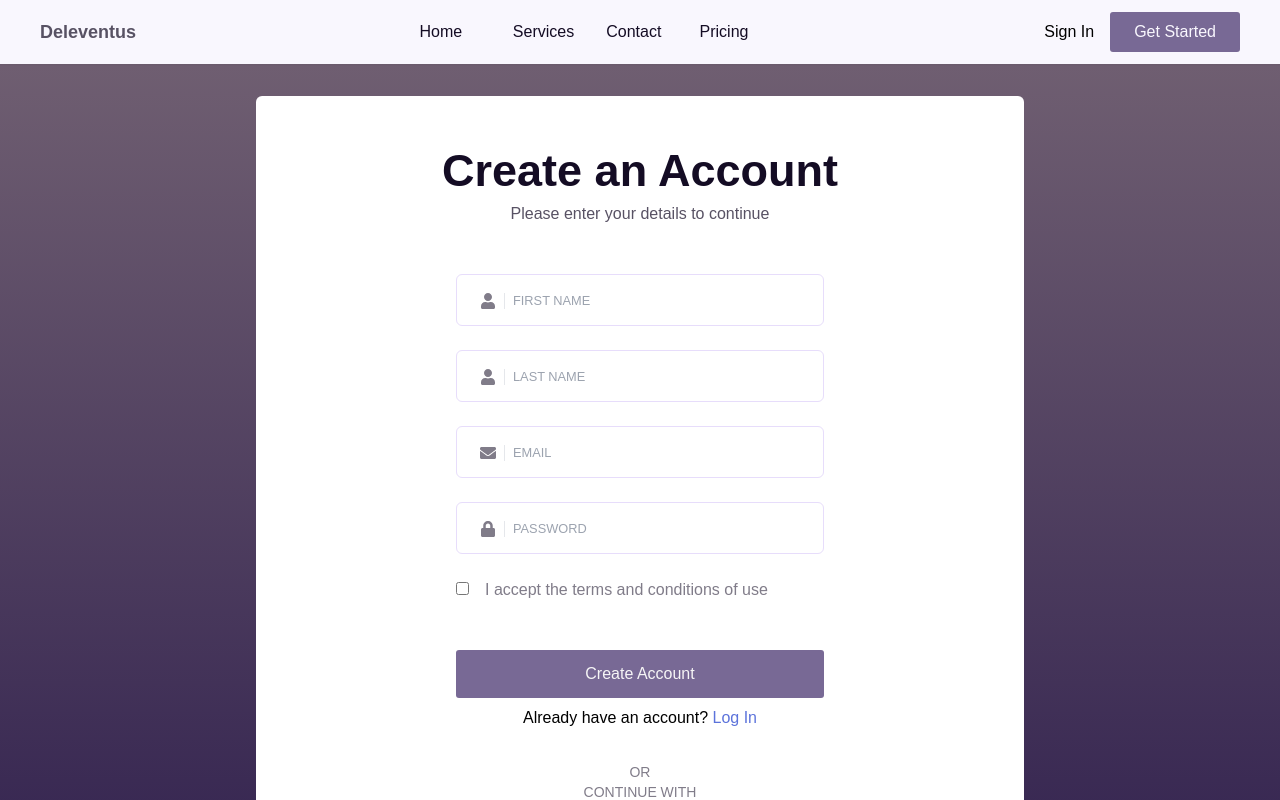
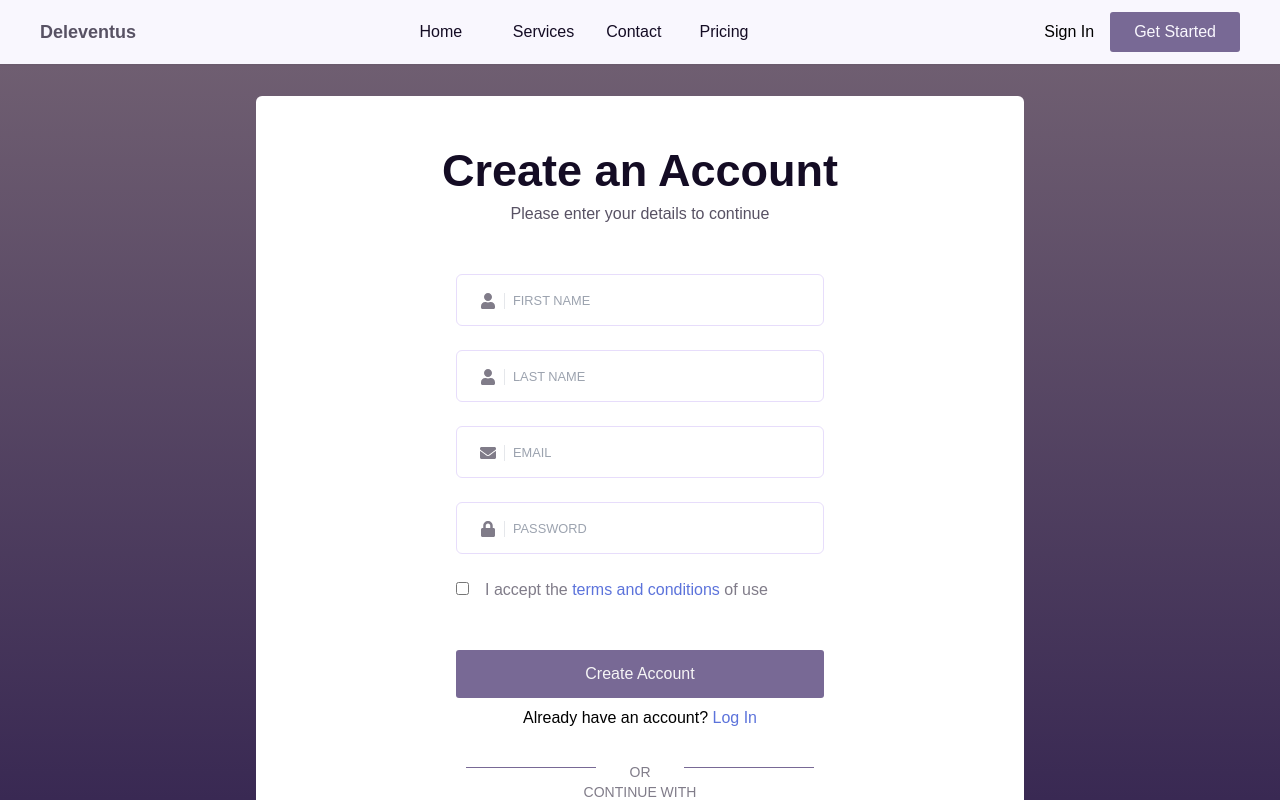
Before and after one commit to firerum/deleventus-frontend, a Next.js app: page /signup in a window 1280 px wide. Shown: the top 800 px of the page. Built offline with nearby package versions, Linux system fonts and the light colour scheme; a web font is replaced by a local one.

Commit message:
sign up UI design WIP

```diff
--- a/src/layouts/Nav.jsx
+++ b/src/layouts/Nav.jsx
@@ -58,7 +58,7 @@ const Nav = () => {
                 <option value=""></option>
             </select> */}
 
-            <div className="ml-auto flex items-center gap-4 font-medium ">
+            <div className="ml-auto flex text-base items-center gap-4 font-medium ">
                 <Link href="/signin" className="py-2">
                     Sign In
                 </Link>
--- a/src/sections/authentication/Signup.jsx
+++ b/src/sections/authentication/Signup.jsx
@@ -84,7 +84,10 @@ export default function Signup() {
                         </div>
                         <div className="flex gap-4 mb-6">
                             <label htmlFor="" className="order-2">
-                                I accept the <span>terms and conditions</span>{' '}
+                                I accept the{' '}
+                                <Link href="/" className="text-[#5C73DB]">
+                                    terms and conditions
+                                </Link>{' '}
                                 of use
                             </label>
                             <InputField
@@ -106,11 +109,11 @@ export default function Signup() {
                     </Link>
                 </div>
                 <section>
-                    <header className="text-center relative text-sm text-pry-text-color-1 inline-block">
+                    <header className="continue-with block max-w-md mx-auto relative text-sm text-pry-text-color-1">
                         OR <br />
                         CONTINUE WITH
                     </header>
-                    <div className="flex gap-6 justify-center mt-8 text-2xl">
+                    <div className="flex gap-6 justify-center mt-6 text-2xl">
                         <Button>
                             <FaFacebook />
                         </Button>
--- a/src/styles/globals.css
+++ b/src/styles/globals.css
@@ -130,11 +130,31 @@ footer section:last-child {
     background: var(--gold-secondary-g-300, #f5d88f);
     filter: blur(52.710025787353516px);
 }
-
+/* Contact style */
 .contact {
     background-color: #29194a;
     background: url('/images/contact-bg.png'), #29194a no-repeat;
     background-size: cover;
+}
+
+/* Sign up */
+.continue-with::before,
+.continue-with::after {
+    content: '';
+    position: absolute;
+    top: 5px;
+    width: 130px;
+    height: 1px;
+    background-color: #786995;
+}
+
+.continue-with::before {
+    left: 50px;
+    margin-right: 50px;
+}
+
+.continue-with::after {
+    right: 50px;
 }
 
 /* Swiper styles */
```
